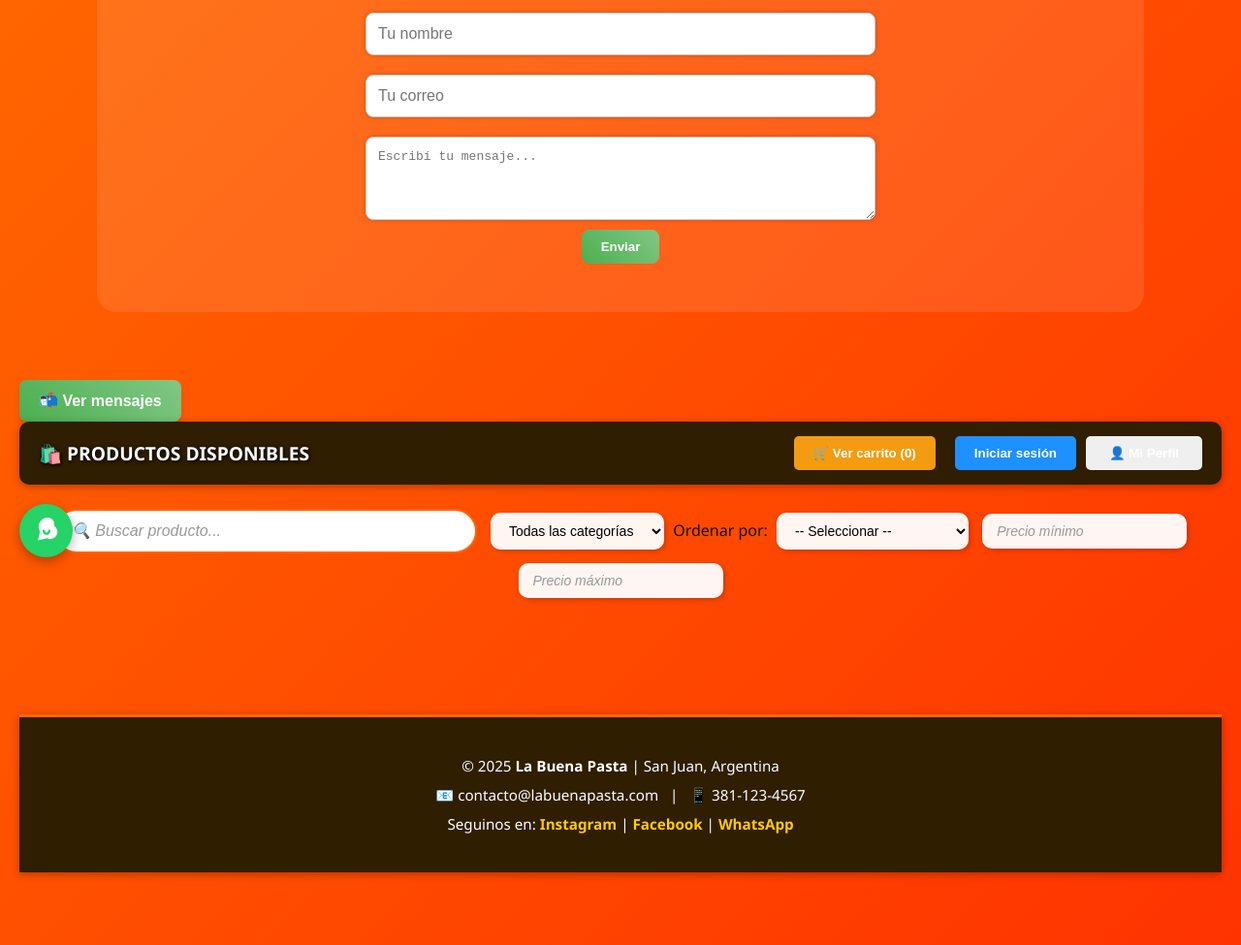
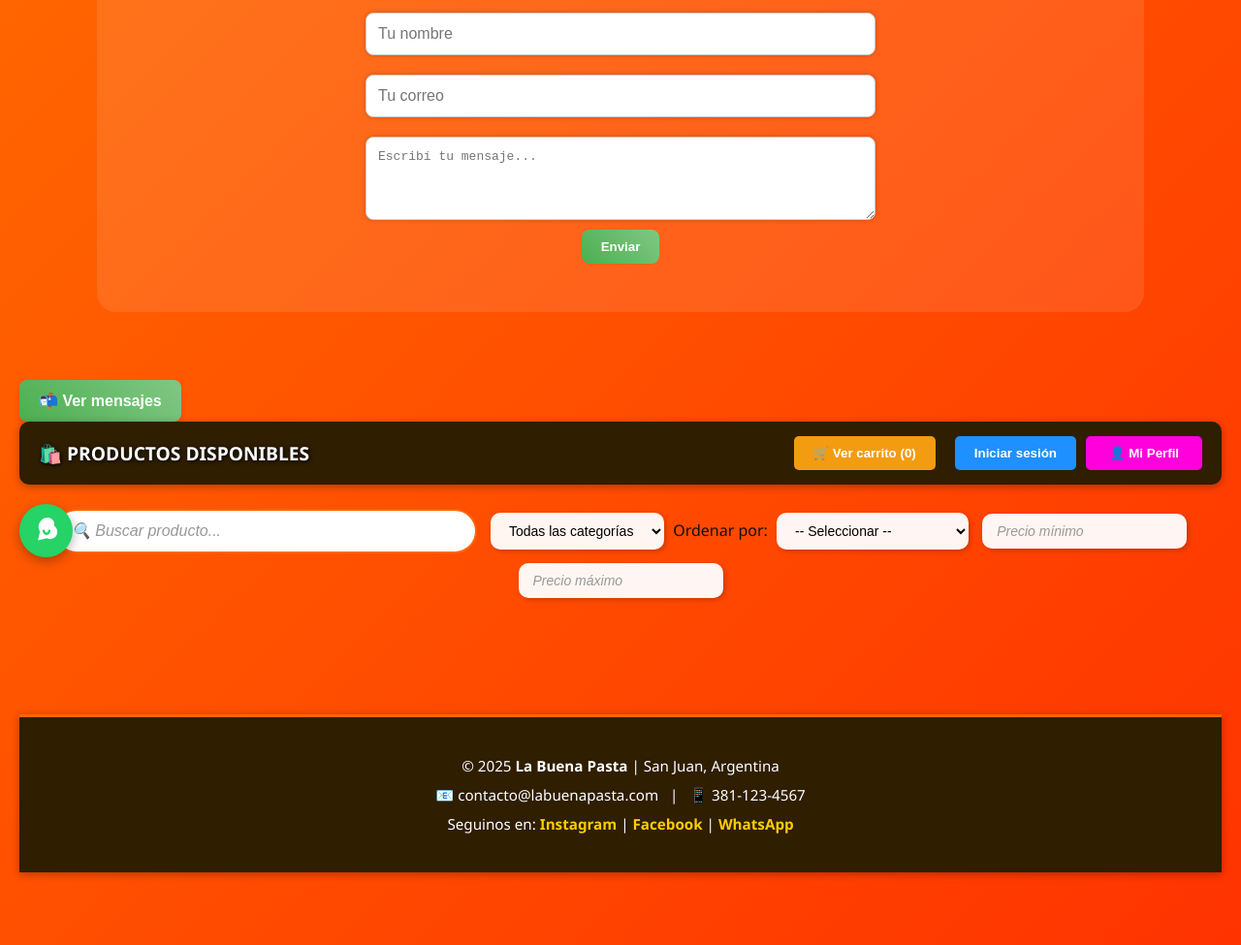
Before and after one commit to MatiasToledo08/HexaShopLogin, a website: page public/index.html in a window 1280 px wide. Shown: the part 2334-3309 px from the top of the page at 97% size. Drawn offline with nearby package versions, Linux system fonts and the light colour scheme; no server answers.

Commit message:
Cambiazo

```diff
--- a/public/index.html
+++ b/public/index.html
@@ -358,6 +358,7 @@
 .btn-azul { background-color: #2980b9; }
 .btn-verde { background-color: #27ae60; }
 .btn-naranja { background-color: #f39c12; }
+.btn-perfil { background-color: #ff00dd;}
 
 .menu-nav button:hover {
   transform: scale(1.05);
```
